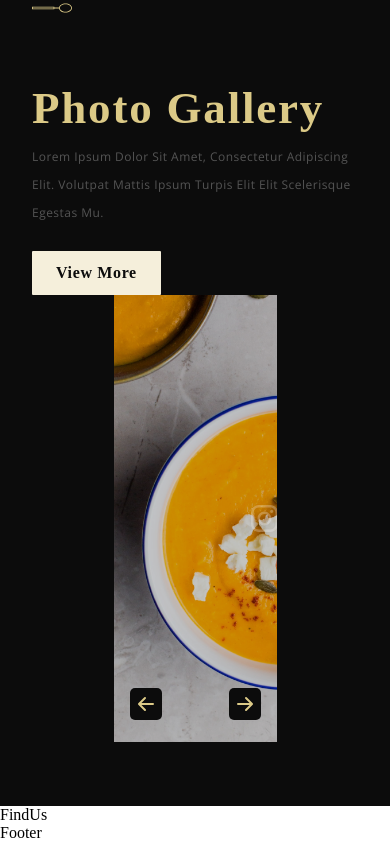
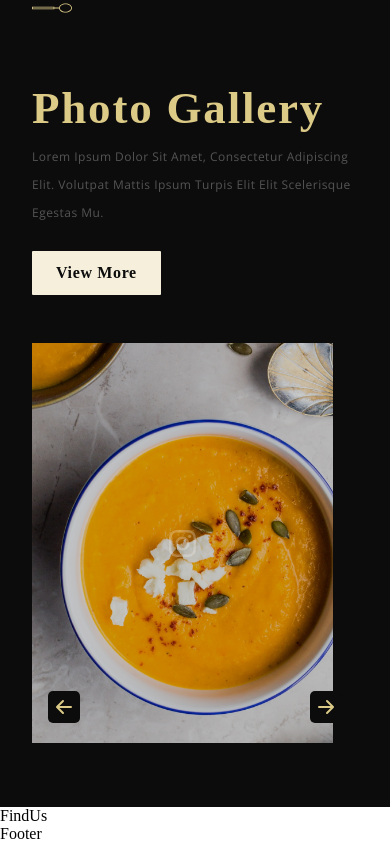
Before and after one commit to karenefereyan/restaurant-gericht, a React (Create React App) app: page / in a window 390 px wide. Shown: the part 8383-9226 px from the top of the page. Built offline with nearby package versions, Linux system fonts and the light colour scheme; a web font is replaced by a local one.

Commit message:
Gallery mobile section responsive

```diff
--- a/src/container/Gallery/Gallery.css
+++ b/src/container/Gallery/Gallery.css
@@ -84,3 +84,44 @@
     font-size: 2rem;
     margin: 0 1rem;
 }
+
+.app__gallery-content_buttons .app__gallery-button:hover{
+    color: var(--color-white);
+}
+
+@media screen and (max-width:925px){
+    .app__gallery-images{
+        min-width: 90%;
+        margin-top: 3rem;
+    }
+
+    .app__gallery-content_buttons{
+        position: absolute;
+        bottom: 25%;
+    }
+}
+
+@media screen and (max-width:769px){
+
+    .app__gallery-images{
+        min-width: 100%;
+    }
+
+    .app__gallery-card{
+        position: relative;
+        min-width: 301px;
+        height: 400px;
+        margin-right: 2rem;
+    }
+
+    .app__gallery-content_buttons{
+        bottom: 20%;
+    }
+
+}
+
+@media screen and (max-width:500px){
+    .app__gallery-content_buttons{
+        bottom: 5%;
+    }
+}
```
